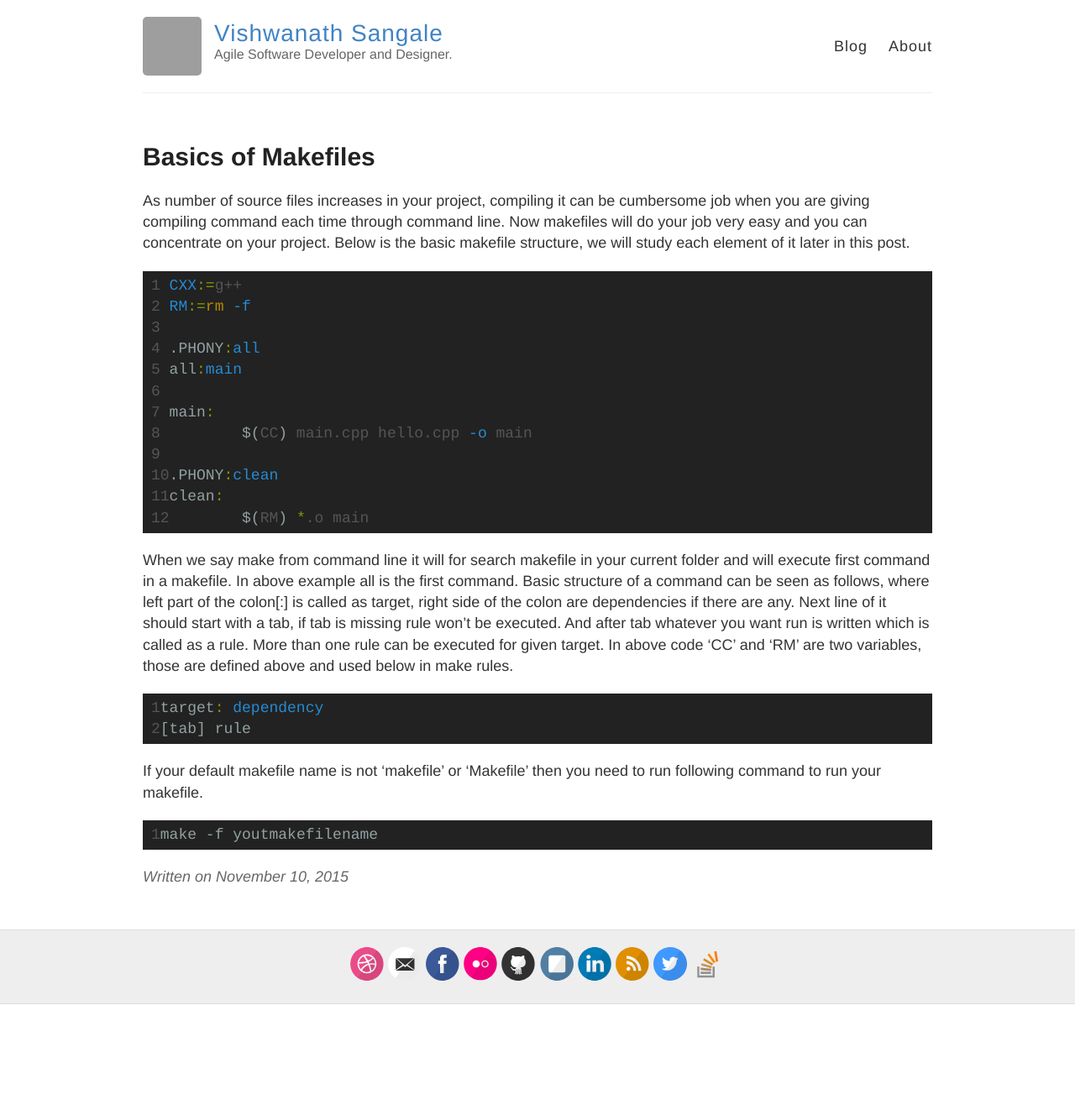
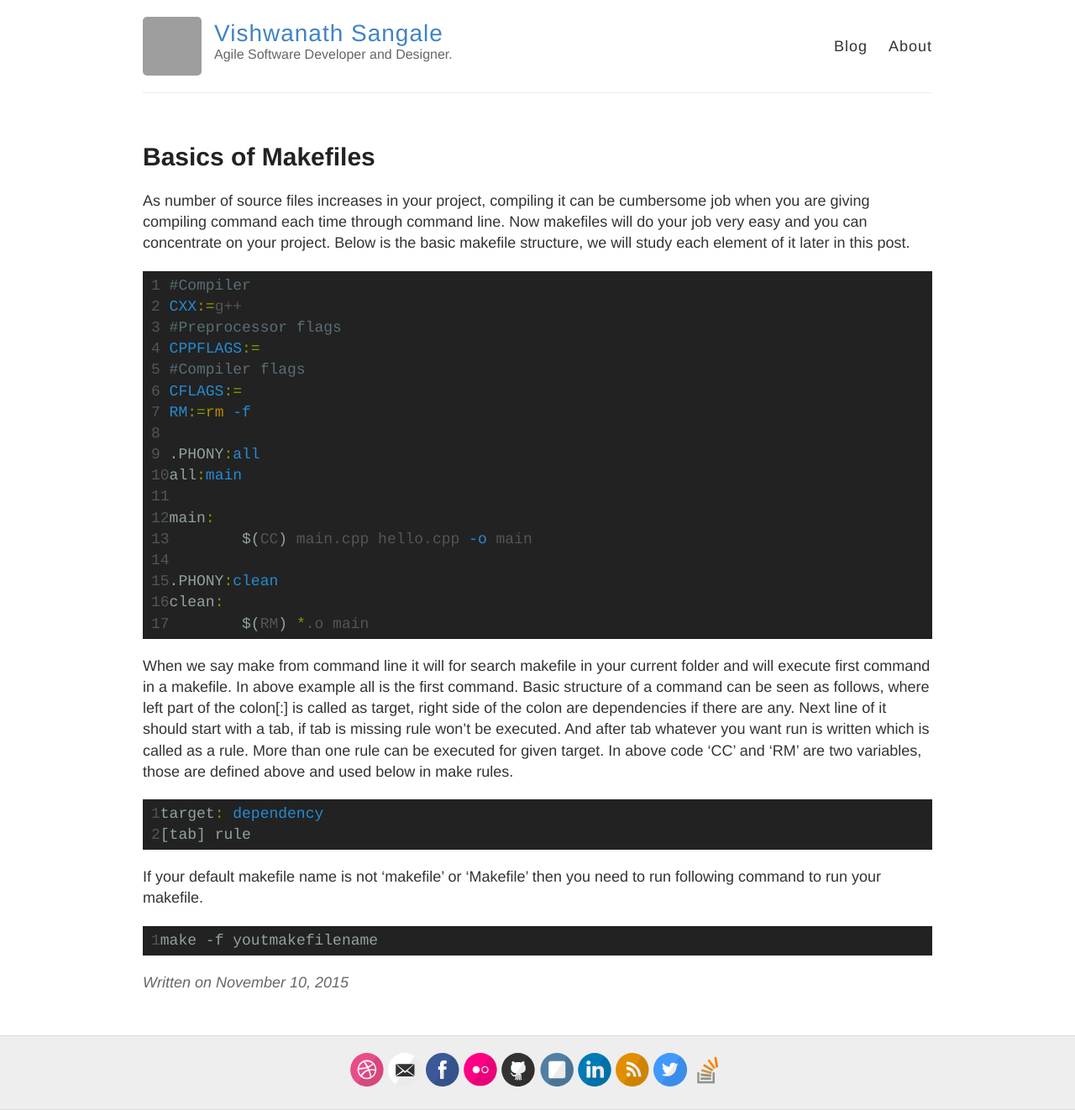
Before and after one commit to vishsangale/vishsangale.github.io, a Jekyll site: the page built from _posts/2015-11-10-Basics-of-Makefiles.md, in a window 1280 px wide. Shown: the whole page at 84% size. Built offline with Jekyll 4.4.1, drawn with Linux system fonts in a browser that asks for light colours; comment, search, counter and statistics services are not loaded; before the commit the page ends 1196 px from its top, so only the background shows below that; grey boxes are pictures that could not be loaded.

Commit message:
First blog-Makefiles

```diff
--- a/_posts/2015-11-10-Basics-of-Makefiles.md
+++ b/_posts/2015-11-10-Basics-of-Makefiles.md
@@ -6,7 +6,12 @@ title: Basics of Makefiles
 As number of source files increases in your project, compiling it can be cumbersome job when you are giving compiling command each time through command line. Now makefiles will do your job very easy and you can concentrate on your project. Below is the basic makefile structure, we will study each element of it later in this post.
 
 {% highlight make linenos %}
+#Compiler
 CXX:=g++
+#Preprocessor flags
+CPPFLAGS:=
+#Compiler flags
+CFLAGS:=
 RM:=rm -f
 
 .PHONY:all
```
Also changed, not shown: 1 other file.
